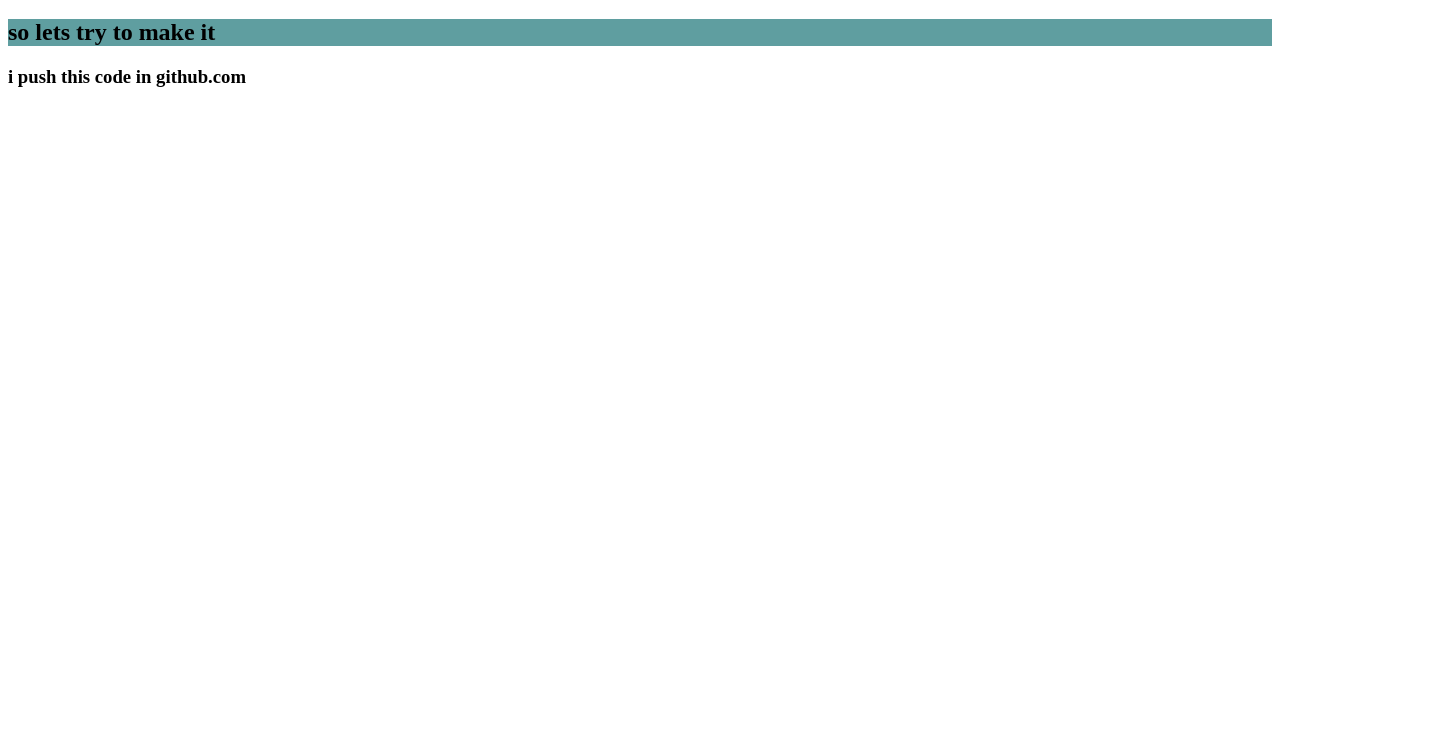
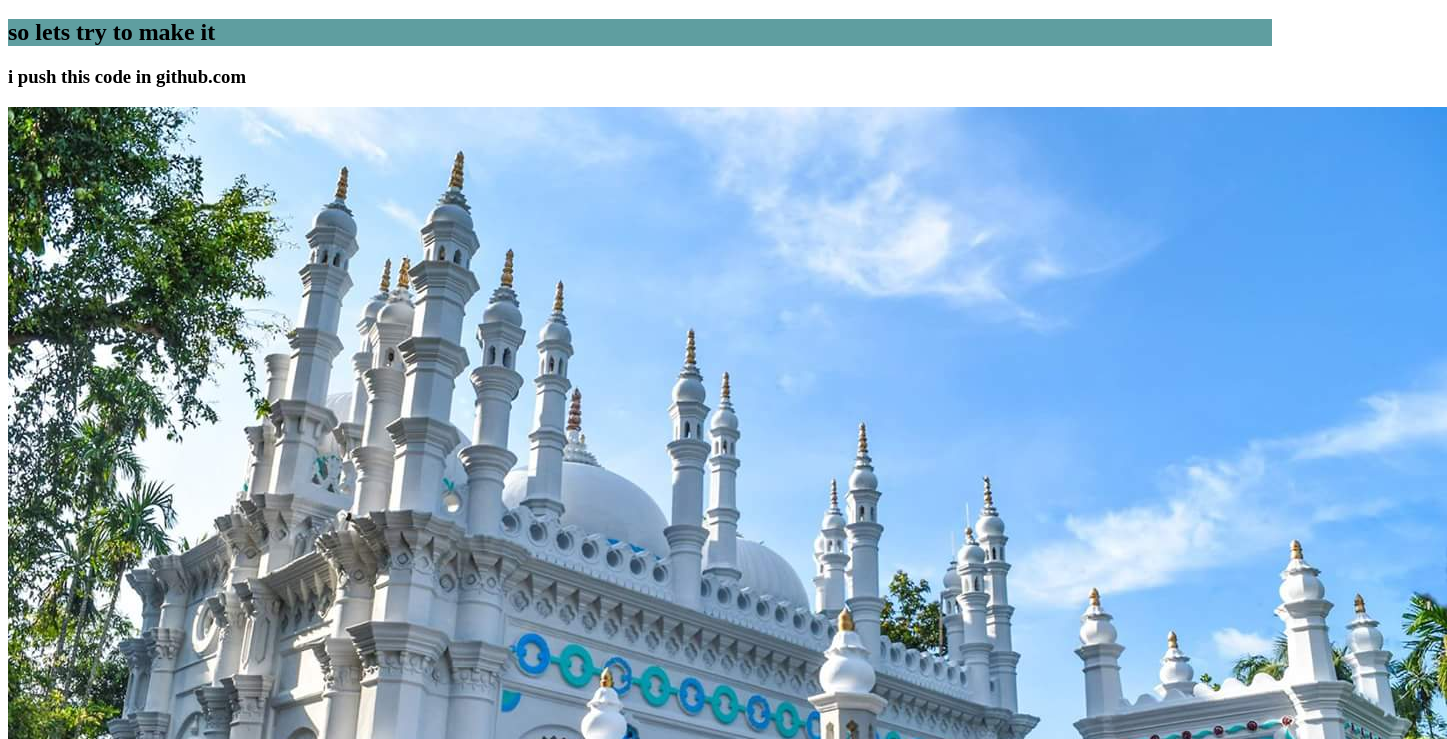
Before and after one commit to zubiyabintamostofa/my-first-repo, a plain HTML site: page index.html in a window 1280 px wide. Shown: the part 61-800 px from the top of the page, 1447 px wide, since content can reach past the window. Drawn offline with Linux system fonts and the light colour scheme.

Commit message:
image added

```diff
--- a/index.html
+++ b/index.html
@@ -11,5 +11,6 @@
     <h1>something is change</h1>
     <h2>so lets try to make it</h2>
     <h3>i push this code in github.com</h3>
+    <img src="Jamalpur_Zamindarbari_Jame_Mosque.jpg" alt="" srcset="">
 </body>
 </html>
```
Also changed, not shown: Jamalpur_Zamindarbari_Jame_Mosque.jpg (added).
